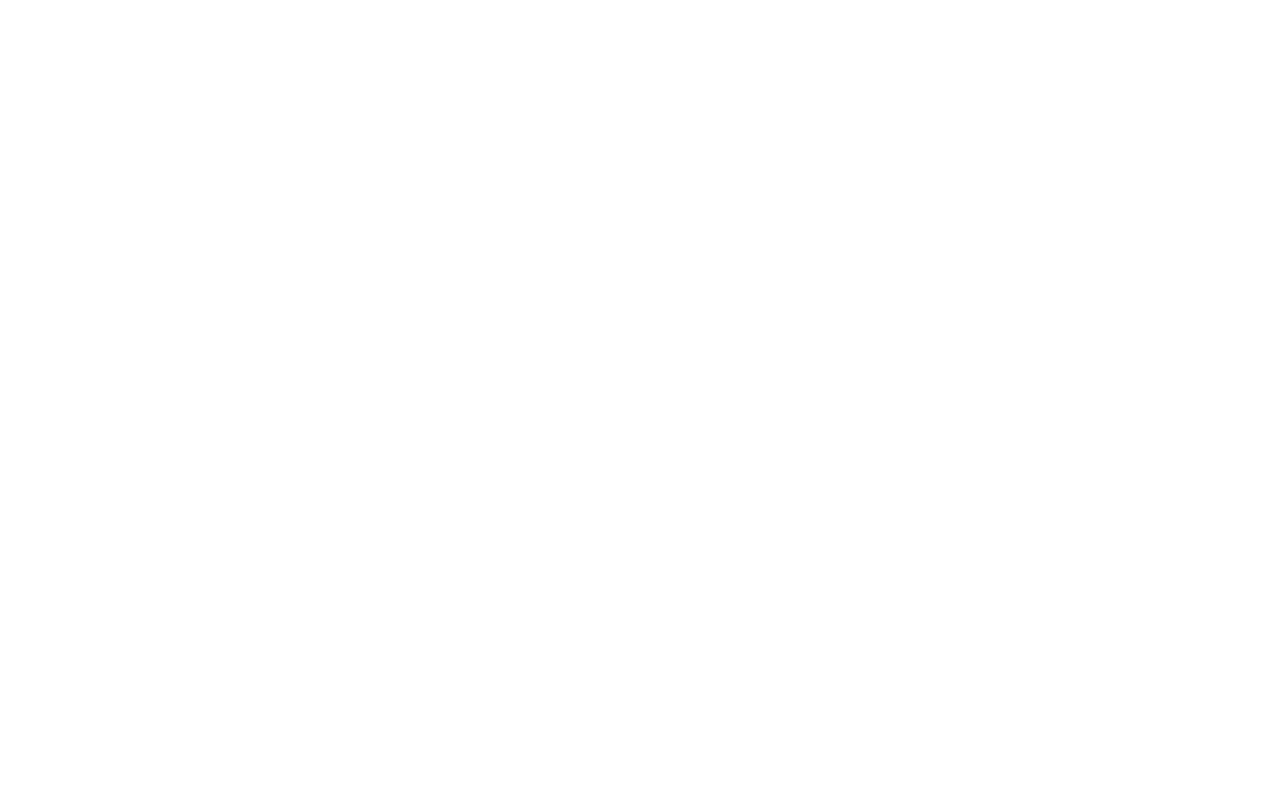
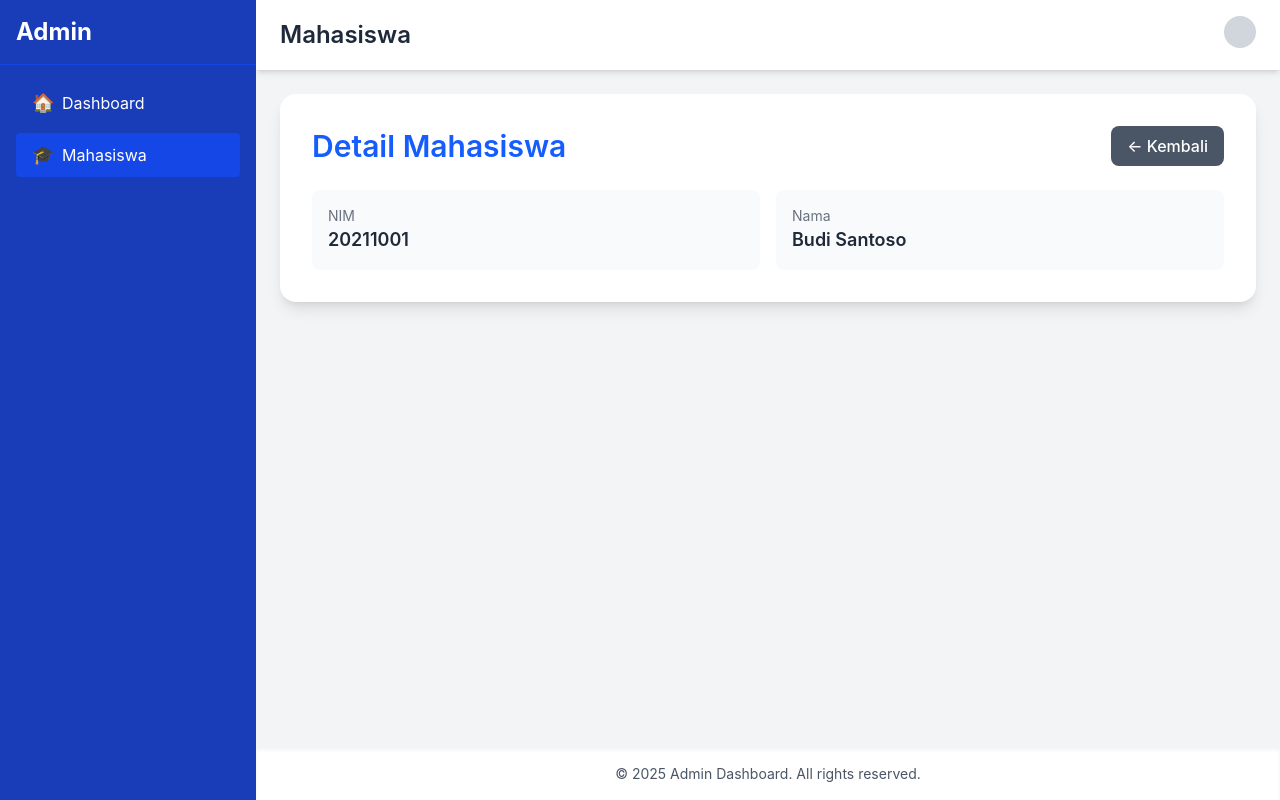
Before and after one commit to Akmalwizdom/Pemsik, a React (Vite) app: page /admin/mahasiswa/20211001 in a window 1280 px wide. Before the commit this address had no page. Built offline with nearby package versions, Linux system fonts and the light colour scheme; sample sign-in values are in the browser's storage.

Commit message:
pertemuan 4

```diff
--- a/src/App.jsx
+++ b/src/App.jsx
@@ -1,17 +1,36 @@
 import { BrowserRouter, Routes, Route, Navigate } from 'react-router-dom';
-import Login from '@/Pages/Auth/Login/Login.jsx';
-import Mahasiswa from '@/Pages/Admin/Mahasiswa/Mahasiswa.jsx';
+import AuthLayout from '@/Components/templates/AuthLayout';
+import AdminLayout from '@/Components/templates/AdminLayout';
+import ProtectedRoute from '@/Components/ProtectedRoute';
+import Login from '@/Pages/Auth/Login/Login';
+import Dashboard from '@/Pages/Admin/Dashboard/Dashboard';
+import Mahasiswa from '@/Pages/Admin/Mahasiswa/Mahasiswa';
+import MahasiswaDetail from '@/Pages/Admin/Mahasiswa/MahasiswaDetail';
 
 function App() {
   return (
     <BrowserRouter>
       <Routes>
-        <Route path="/" element={<Navigate to="/login" replace />} />
-        <Route path="/login" element={<Login />} />
-        <Route path="/admin" element={<Mahasiswa />} />
+        {/* Auth Routes */}
+        <Route path="/" element={<AuthLayout />}>
+          <Route index element={<Navigate to="/login" replace />} />
+          <Route path="login" element={<Login />} />
+        </Route>
+
+        {/* Admin Routes - Protected */}
+        <Route path="/admin" element={
+          <ProtectedRoute>
+            <AdminLayout />
+          </ProtectedRoute>
+        }>
+          <Route index element={<Navigate to="dashboard" replace />} />
+          <Route path="dashboard" element={<Dashboard />} />
+          <Route path="mahasiswa" element={<Mahasiswa />} />
+          <Route path="mahasiswa/:nim" element={<MahasiswaDetail />} />
+        </Route>
       </Routes>
     </BrowserRouter>
-  )
+  );
 }
 
-export default App
+export default App;
--- /dev/null
+++ b/src/Components/ProtectedRoute.jsx
@@ -0,0 +1,13 @@
+import { Navigate } from "react-router-dom";
+
+const ProtectedRoute = ({ children }) => {
+  const isLoggedIn = localStorage.getItem("user");
+
+  if (!isLoggedIn) {
+    return <Navigate to="/" />;
+  }
+
+  return children;
+};
+
+export default ProtectedRoute;
--- a/src/Components/organisms/Header.jsx
+++ b/src/Components/organisms/Header.jsx
@@ -6,6 +6,7 @@
   const navigate = useNavigate();
 
   const handleLogout = () => {
+    localStorage.removeItem('user');
     alert('Logout berhasil!');
     navigate('/login');
   };
--- a/src/Components/organisms/Sidebar.jsx
+++ b/src/Components/organisms/Sidebar.jsx
@@ -8,7 +8,7 @@
       </div>
       <nav className="p-4 space-y-2">
         <NavLink
-          to="/dashboard"
+          to="/admin/dashboard"
           className={({ isActive }) =>
             `flex items-center space-x-2 px-4 py-2 rounded ${isActive ? 'bg-blue-700' : 'hover:bg-blue-700'}`
           }
@@ -17,7 +17,7 @@
           <span className="menu-text hidden lg:inline">Dashboard</span>
         </NavLink>
         <NavLink
-          to="/admin"
+          to="/admin/mahasiswa"
           className={({ isActive }) =>
             `flex items-center space-x-2 px-4 py-2 rounded ${isActive ? 'bg-blue-700' : 'hover:bg-blue-700'}`
           }
--- a/src/Components/templates/AdminLayout.jsx
+++ b/src/Components/templates/AdminLayout.jsx
@@ -1,15 +1,16 @@
+import { Outlet } from 'react-router-dom';
 import Sidebar from '@/Components/organisms/Sidebar';
 import Header from '@/Components/organisms/Header';
 import Footer from '@/Components/organisms/Footer';
 
-export default function AdminLayout({ children }) {
+export default function AdminLayout() {
   return (
     <div className="flex h-screen bg-gray-100">
       <Sidebar />
       <div className="flex-1 flex flex-col overflow-hidden">
         <Header />
         <main className="flex-1 p-6 overflow-x-auto">
-          {children}
+          <Outlet />
         </main>
         <Footer />
       </div>
--- a/src/Components/templates/AuthLayout.jsx
+++ b/src/Components/templates/AuthLayout.jsx
@@ -1,8 +1,10 @@
-export default function AuthLayout({ children }) {
+import { Outlet } from 'react-router-dom';
+
+export default function AuthLayout() {
   return (
     <div className="min-h-screen bg-gray-100 flex items-center justify-center px-4">
       <div className="w-full max-w-md">
-        {children}
+        <Outlet />
       </div>
     </div>
   );
--- /dev/null
+++ b/src/Data/Dummy.js
@@ -0,0 +1,15 @@
+// Data Dummy untuk Login
+
+export const dummyUser = {
+  email: "admin@mail.com",
+  password: "123456",
+  nama: "Administrator",
+};
+
+export const mahasiswaList = [
+  { id: 1, nim: '20211002', nama: 'Siti Aminah' },
+  { id: 2, nim: '20211003', nama: 'Ahmad Fauzi' },
+  { id: 3, nim: '20211004', nama: 'Dewi Lestari' },
+  { id: 4, nim: '20211005', nama: 'Rudi Hartono' },
+  { id: 5, nim: '20211001', nama: 'Budi Santoso' },
+];
--- /dev/null
+++ b/src/Pages/Admin/Dashboard/Dashboard.jsx
@@ -0,0 +1,8 @@
+export default function Dashboard() {
+  return (
+    <div>
+      <h2 className="text-3xl font-semibold text-blue-600 mb-4">Dashboard</h2>
+      <p className="text-gray-700">Selamat datang di halaman Dashboard.</p>
+    </div>
+  );
+}
--- a/src/Pages/Admin/Mahasiswa/Mahasiswa.jsx
+++ b/src/Pages/Admin/Mahasiswa/Mahasiswa.jsx
@@ -1,5 +1,6 @@
 import { useState } from 'react';
-import AdminLayout from '@/Components/templates/AdminLayout';
+import { Link } from 'react-router-dom';
+import { mahasiswaList } from '@/Data/Dummy';
 import Modal from '@/Components/organisms/Modal';
 import Button from '@/Components/atoms/Button';
 import Card from '@/Components/molecules/Card';
@@ -7,13 +8,7 @@
 
 export default function Mahasiswa() {
   const [isModalOpen, setIsModalOpen] = useState(false);
-  const [students, setStudents] = useState([
-    { id: 1, nim: '20211002', nama: 'Siti Aminah' },
-    { id: 2, nim: '20211003', nama: 'Ahmad Fauzi' },
-    { id: 3, nim: '20211004', nama: 'Dewi Lestari' },
-    { id: 4, nim: '20211005', nama: 'Rudi Hartono' },
-    { id: 5, nim: '20211001', nama: 'Budi Santoso' },
-  ]);
+  const [students] = useState(mahasiswaList);
 
   const handleAddStudent = (e) => {
     e.preventDefault();
@@ -32,7 +27,7 @@
   };
 
   return (
-    <AdminLayout>
+    <>
       <Card>
         <div className="flex justify-between items-center mb-4">
           <Heading as="h2" spacing="mb-0" align="left">Daftar Mahasiswa</Heading>
@@ -54,6 +49,9 @@
                 <td className="py-2 px-4">{student.nim}</td>
                 <td className="py-2 px-4">{student.nama}</td>
                 <td className="py-2 px-4 text-center space-x-2">
+                  <Link to={`/admin/mahasiswa/${student.nim}`}>
+                    <Button variant="info" size="sm">Detail</Button>
+                  </Link>
                   <Button variant="warning" size="sm" onClick={handleEdit}>Edit</Button>
                   <Button variant="danger" size="sm" onClick={handleDelete}>Hapus</Button>
                 </td>
@@ -69,6 +67,6 @@
         onClose={() => setIsModalOpen(false)}
         onSubmit={handleAddStudent}
       />
-    </AdminLayout>
+    </>
   );
 }
--- /dev/null
+++ b/src/Pages/Admin/Mahasiswa/MahasiswaDetail.jsx
@@ -0,0 +1,46 @@
+import { useParams, Link } from 'react-router-dom';
+import { mahasiswaList } from '@/Data/Dummy';
+import Card from '@/Components/molecules/Card';
+import Heading from '@/Components/atoms/Heading';
+import Button from '@/Components/atoms/Button';
+
+export default function MahasiswaDetail() {
+  const { nim } = useParams();
+  const mahasiswa = mahasiswaList.find((mhs) => mhs.nim === nim);
+
+  if (!mahasiswa) {
+    return (
+      <Card>
+        <Heading as="h2" align="center" spacing="mb-4">Data Tidak Ditemukan</Heading>
+        <p className="text-gray-500 text-center">Mahasiswa dengan NIM <strong>{nim}</strong> tidak ditemukan.</p>
+        <div className="text-center mt-4">
+          <Link to="/admin/mahasiswa">
+            <Button variant="primary" size="md">← Kembali</Button>
+          </Link>
+        </div>
+      </Card>
+    );
+  }
+
+  return (
+    <Card>
+      <div className="flex justify-between items-center mb-6">
+        <Heading as="h2" align="left" spacing="mb-0">Detail Mahasiswa</Heading>
+        <Link to="/admin/mahasiswa">
+          <Button variant="secondary" size="md">← Kembali</Button>
+        </Link>
+      </div>
+
+      <div className="grid grid-cols-1 md:grid-cols-2 gap-4">
+        <div className="bg-gray-50 p-4 rounded-lg">
+          <p className="text-sm text-gray-500">NIM</p>
+          <p className="text-lg font-semibold text-gray-800">{mahasiswa.nim}</p>
+        </div>
+        <div className="bg-gray-50 p-4 rounded-lg">
+          <p className="text-sm text-gray-500">Nama</p>
+          <p className="text-lg font-semibold text-gray-800">{mahasiswa.nama}</p>
+        </div>
+      </div>
+    </Card>
+  );
+}
--- a/src/Pages/Auth/Login/Login.jsx
+++ b/src/Pages/Auth/Login/Login.jsx
@@ -1,5 +1,5 @@
 import { useNavigate } from 'react-router-dom';
-import AuthLayout from '@/Components/templates/AuthLayout';
+import { dummyUser } from '@/Data/Dummy';
 import Card from '@/Components/molecules/Card';
 import Form from '@/Components/molecules/Form';
 import Heading from '@/Components/atoms/Heading';
@@ -17,16 +17,16 @@
     const email = formData.get('email');
     const password = formData.get('password');
 
-    if (email && password) {
+    if (email === dummyUser.email && password === dummyUser.password) {
+      localStorage.setItem('user', JSON.stringify({ email: dummyUser.email, nama: dummyUser.nama }));
       alert('Login berhasil!');
       navigate('/admin');
     } else {
-      alert('Email dan password wajib diisi!');
+      alert('Email atau password salah!');
     }
   };
 
   return (
-    <AuthLayout>
     <Card>
       <Heading>Login</Heading>
 
@@ -56,6 +56,5 @@
         Belum punya akun? <Link to="#">Daftar</Link>
       </p>
     </Card>
-    </AuthLayout>
   );
 }
```
Lines whose indentation alone changed are shown as unchanged.
